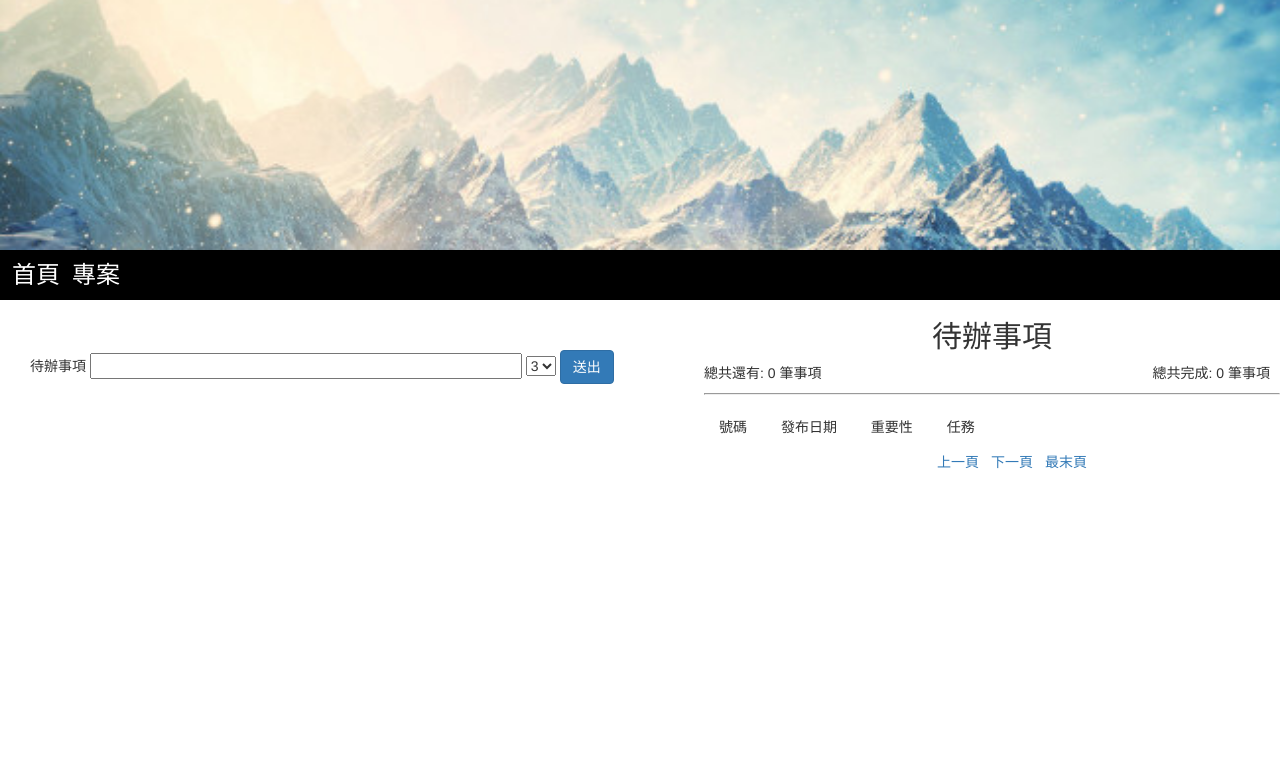
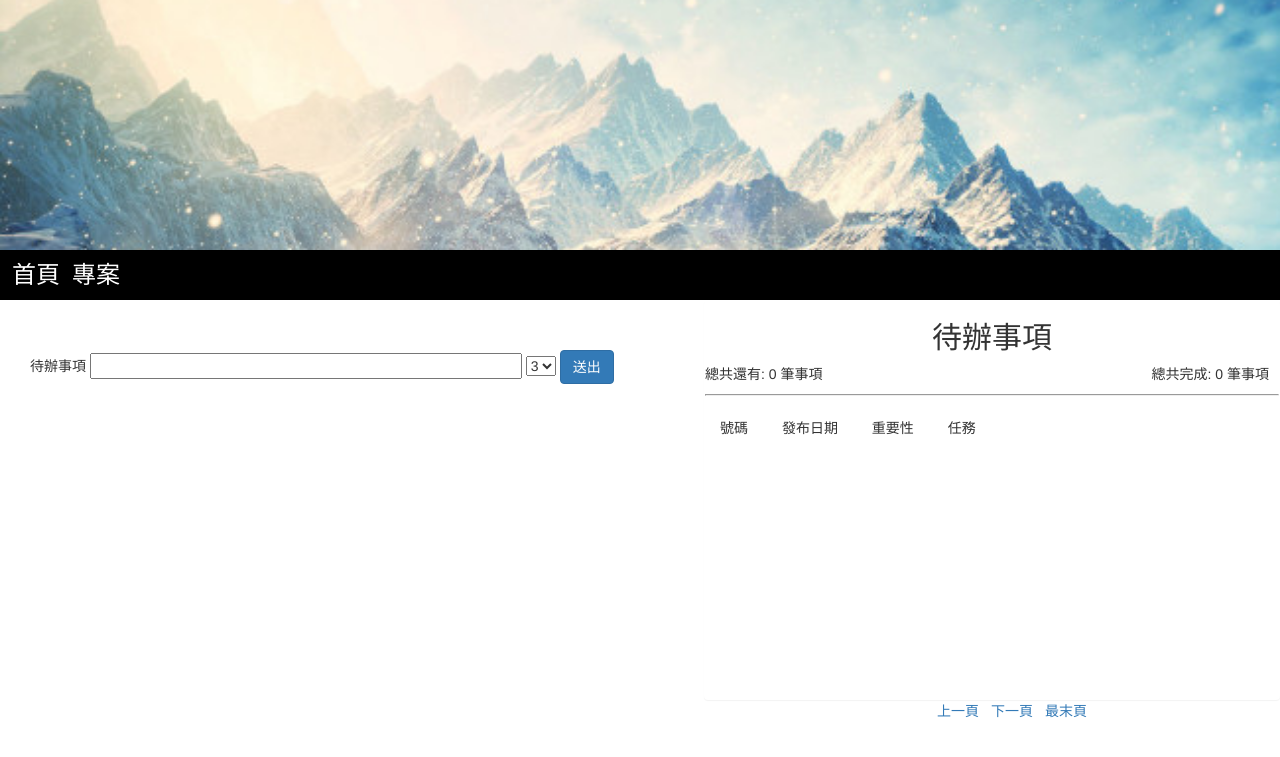
Before and after one commit to SleepyMan212/memory, a PHP site: page / in a window 1280 px wide. Shown: the top 757 px of the page. Run offline with PHP 8.4, Linux system fonts and the light colour scheme; data that the repository does not hold is empty.

Commit message:
change the layout about list

```diff
--- a/index.php
+++ b/index.php
@@ -1,6 +1,6 @@
 <?php
 require 'connectMysql.php';
-$pageRow_records = 5; //每頁筆數
+$pageRow_records = 4; //每頁筆數
 $num_pages = 1; //預設頁數
 // 如果有參數就設定
 if(isset($_GET['page'])) $num_pages = $_GET['page'];
@@ -46,7 +46,7 @@ $i=1;
       </select>
         <button type="button" name="submit" class="input btn-primary btn" id="submit">送出</button>
     </div>
-
+    <div class="panel">
       <div class="list">
         <div class="field">
           <h2>待辦事項</h2>
@@ -80,6 +80,7 @@ $i=1;
             ";
           }
          ?>
+      </div>
       <div class="page">
         <ul>
           <?php
@@ -111,6 +112,7 @@ $i=1;
         </ul>
       </div>
     </div>
+
       <script src="./src/js/main.js"></script>
       <script>
         $(document).ready(function(){
--- a/src/css/main.css
+++ b/src/css/main.css
@@ -40,7 +40,7 @@
   color: rgb(147, 130, 235);
 }
 .list{
-  width: 45%;
+  width: 100%;
   height: 400px;
   float: right;
 }
@@ -79,3 +79,8 @@ hr{
   display: inline;
   margin: 4px;
 }
+.panel{
+  width: 45%;
+  height: 400px;
+  float: right;
+}
```
Lines whose indentation alone changed are shown as unchanged.
